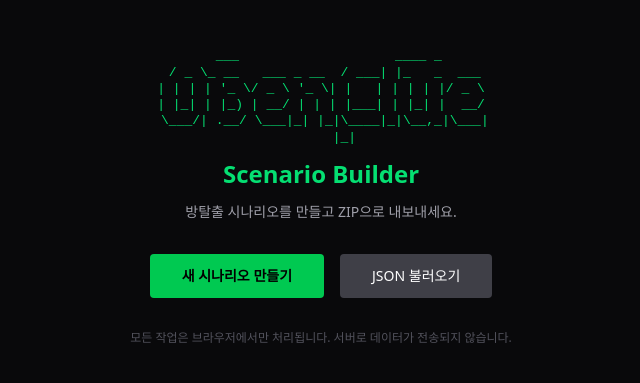
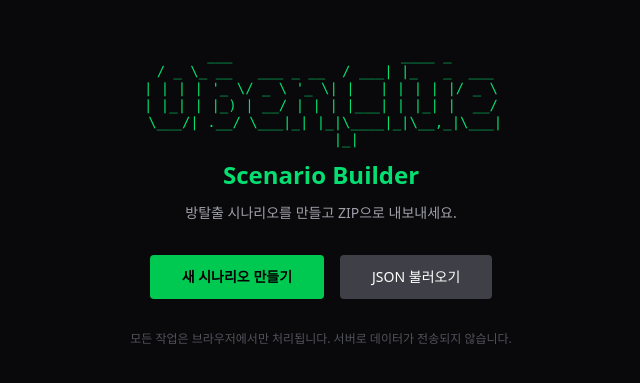
Before and after one commit to hwiVeloper/open-clue, a Next.js app in the folder web/: page / in a window 1280 px wide. Shown: the part 203-586 px from the top of the page, without its empty margins (319-959 px from the left). Built offline with nearby package versions, Linux system fonts and the light colour scheme.

Commit message:
fix(web): fix ASCII art alignment — Consolas font, lineHeight 1.2, letterSpacing 0

```diff
--- a/web/app/globals.css
+++ b/web/app/globals.css
@@ -1,5 +1,5 @@
 @import "tailwindcss";
 
 @theme inline {
-  --font-mono: "Courier New", Courier, monospace;
+  --font-mono: "Consolas", "Courier New", Courier, monospace;
 }
--- a/web/app/page.tsx
+++ b/web/app/page.tsx
@@ -50,10 +50,12 @@ export default function LandingPage() {
     <main className="min-h-screen flex flex-col items-center justify-center gap-8 p-8">
       <div className="text-center space-y-3">
         <pre
-          className="text-green-400 leading-tight hidden sm:block"
+          className="text-green-400 hidden sm:block"
           style={{
-            fontFamily: "'Courier New', Courier, monospace",
-            fontSize: "13px",
+            fontFamily: '"Consolas", "Courier New", Courier, monospace',
+            fontSize: '14px',
+            lineHeight: '1.2',
+            letterSpacing: '0',
           }}
         >
           {ASCII_ART}
```
